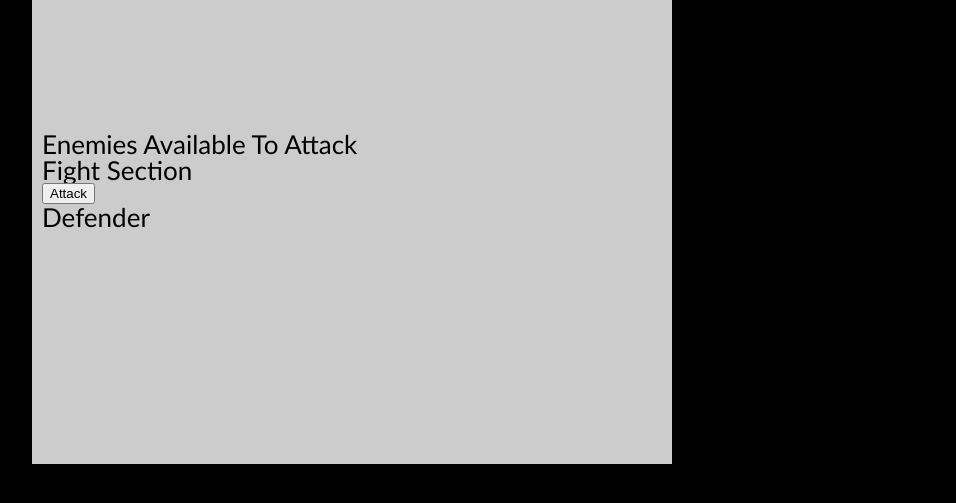
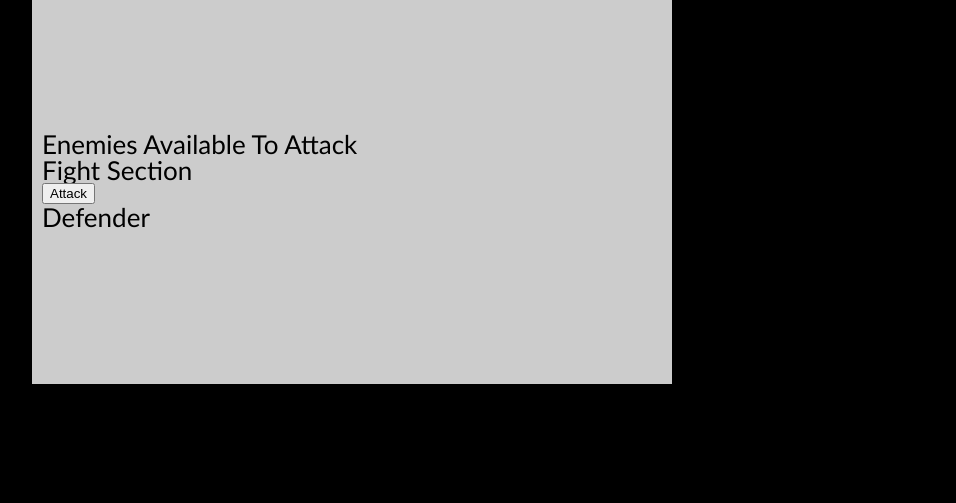
Before and after one commit to chlee83/unit-4-game, a plain HTML site: page index.html in a window 1280 px wide. Shown: the part 199-702 px from the top of the page, without its empty margins (128-1084 px from the left). Drawn offline with nearby package versions, Linux system fonts and the light colour scheme.

Commit message:
decreased gap

```diff
--- a/index.html
+++ b/index.html
@@ -60,7 +60,7 @@
                 </div>
 
                 <!-- Defender  -->
-                <div class="row" style="height: 250px;">
+                <div class="row" style="height: 170px;">
                     <h3>Defender</h3>
                     <span id="defender"></span><br>
                 </div>
```
